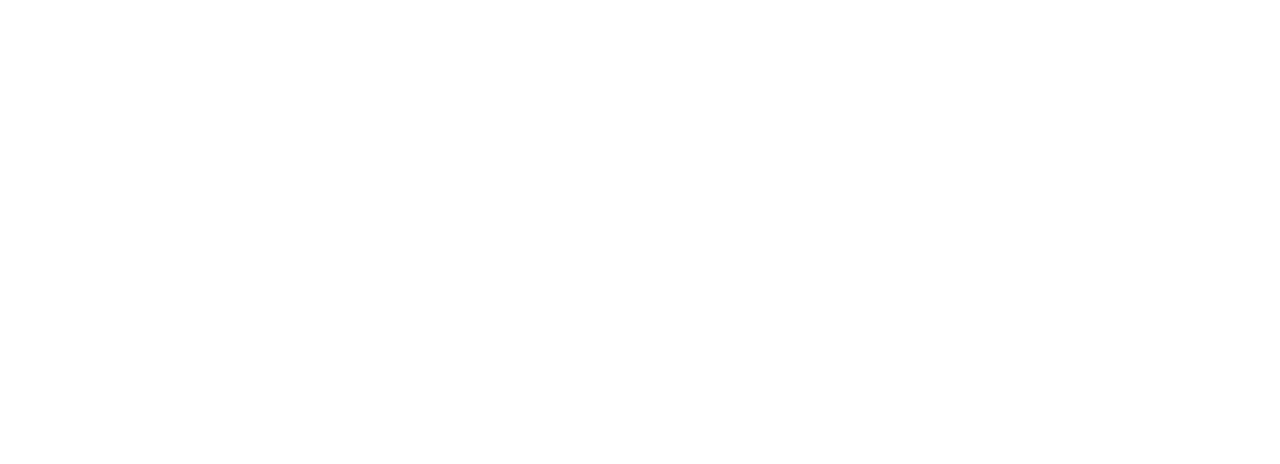
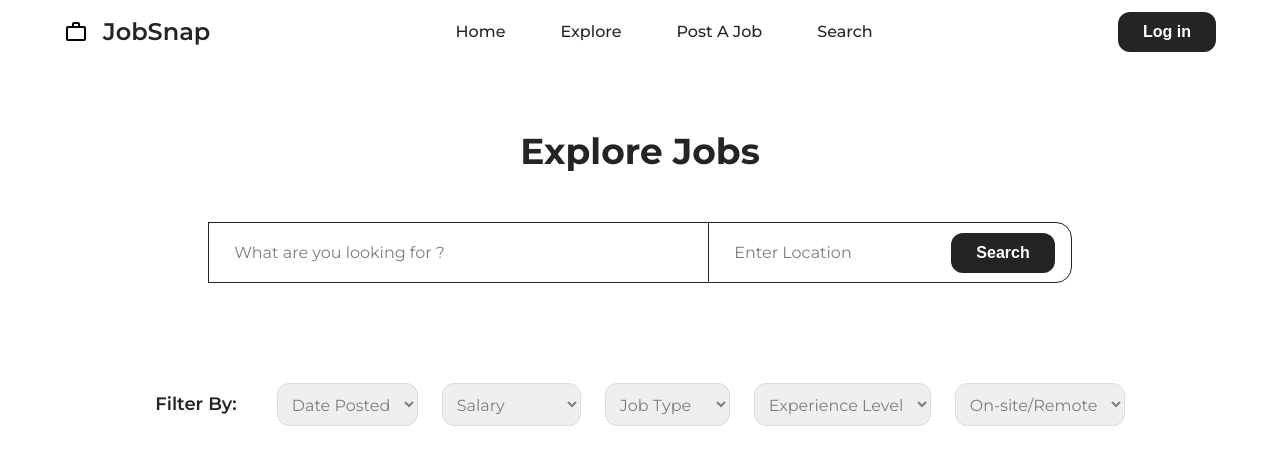
Before and after one commit to Furkan-Ozdemir/jobFinder, a React (Vite) app: page /explore in a window 1280 px wide. Before the commit this address had no page. Shown: the top 464 px of the page. Built offline with nearby package versions, Linux system fonts and the light colour scheme.

Commit message:
Add Explore component with job filtering options; update routing and header links

```diff
--- a/src/AppRoutes.tsx
+++ b/src/AppRoutes.tsx
@@ -1,11 +1,13 @@
 import { BrowserRouter, Routes, Route } from "react-router-dom";
 import App from "./App";
+import Explore from "./components/Explore/Explore";
 
 export default function AppRoutes() {
   return (
     <BrowserRouter>
       <Routes>
         <Route path="/" element={<App />} />
+        <Route path="/explore" element={<Explore />} />
       </Routes>
     </BrowserRouter>
   );
--- /dev/null
+++ b/src/components/Explore/Explore.tsx
@@ -0,0 +1,78 @@
+import Header from "../Header/Header";
+import InlineForm from "../InlineForm/InlineForm";
+import Select from "../Select/Select";
+import "./index.scss";
+
+export default function Explore() {
+  return (
+    <>
+      <Header />
+      <div className="explore">
+        <div className="explore__wrapper">
+          <p className="explore__wrapper__title pageTitle">Explore Jobs</p>
+        </div>
+        <div className="explore__wrapper__container">
+          <div className="explore__wrapper__container__form">
+            <InlineForm />
+          </div>
+          <div className="explore__wrapper__container__filter">
+            <span className="explore__wrapper__container__filter__text">
+              Filter By:
+            </span>
+            <div className="explore__wrapper__container__filter__categories">
+              <Select
+                label="Date Posted"
+                options={[
+                  //dbden gelecek
+                  { value: "oldest", label: "Oldest" },
+                  { value: "newest", label: "Newest" },
+                ]}
+                defaultValue={"Date Posted"}
+              />
+              <Select
+                label="Salary"
+                options={[
+                  //dbden gelecek
+                  { value: "asc", label: "Ascending" },
+                  { value: "desc", label: "Descending" },
+                ]}
+                defaultValue={"Salary"}
+              />
+              <Select
+                label="Job Type"
+                options={[
+                  //dbden gelecek
+                  { value: "full-time", label: "Full-time" },
+                  { value: "part-time", label: "Part-time" },
+                  { value: "internship", label: "Internship" },
+                ]}
+                defaultValue={"Job Type"}
+              />
+
+              <Select
+                label="Experience Level"
+                options={[
+                  //dbden gelecek
+                  { value: "entry", label: "Entry" },
+                  { value: "mid", label: "Mid" },
+                  { value: "senior", label: "Senior" },
+                ]}
+                defaultValue={"Experience Level"}
+              />
+              <Select
+                label="Location"
+                options={[
+                  //dbden gelecek
+                  { value: "remote", label: "Remote" },
+                  { value: "office", label: "Office" },
+                  { value: "hybrid", label: "Hybrid" },
+                ]}
+                defaultValue={"On-site/Remote"}
+              />
+            </div>
+          </div>
+        </div>
+      </div>
+    </>
+  );
+}
--- /dev/null
+++ b/src/components/Explore/index.scss
@@ -0,0 +1,33 @@
+.explore {
+  display: flex;
+  flex-direction: column;
+  gap: 4.8rem;
+
+  &__wrapper {
+    &__container {
+      display: flex;
+      justify-content: center;
+      align-items: center;
+      flex-direction: column;
+      gap: 10rem;
+
+      &__filter {
+        display: flex;
+        align-items: center;
+        gap: 4rem;
+        flex-wrap: wrap;
+        &__text {
+          font-size: 1.8rem;
+          font-weight: 600;
+        }
+
+        &__categories {
+          display: flex;
+          flex-wrap: wrap;
+
+          gap: 2.4rem;
+        }
+      }
+    }
+  }
+}
--- a/src/components/Header/Header.tsx
+++ b/src/components/Header/Header.tsx
@@ -19,7 +19,7 @@ export default function Header() {
             <a href="/">Home</a>
           </li>
           <li>
-            <a href="/">Explore</a>
+            <a href="/explore">Explore</a>
           </li>
           <li>
             <a href="/">Post A Job</a>
--- a/src/components/InlineForm/index.scss
+++ b/src/components/InlineForm/index.scss
@@ -7,7 +7,7 @@
       padding: 2rem 2.5rem;
       font-size: 1.6rem;
       color: var(--gray);
-      font-family: "Montserrat", sans-serif;
+      font-family: inherit;
 
       &::placeholder {
         color: var(--gray);
--- a/src/components/Section/Section.tsx
+++ b/src/components/Section/Section.tsx
@@ -8,7 +8,7 @@ export default function Section({
   arcBackground?: boolean;
 }) {
   return (
-    <section className={`section ${arcBackground && "arcBackground"}`}>
+    <section className={`section ${arcBackground ? "arcBackground" : ""}`}>
       {arcBackground && (
         <div className="image-arc">
           <div className="image__container-1">
--- /dev/null
+++ b/src/components/Select/Select.tsx
@@ -0,0 +1,25 @@
+import "./index.scss";
+
+type SelectProps = {
+  label: string;
+  options: { value: string; label: string }[];
+  defaultValue: string;
+};
+
+export default function Select(props: SelectProps) {
+  const { label, options, defaultValue } = props;
+  return (
+    <div className="select">
+      <select className="select__select" name={label}>
+        <option value="" selected>
+          {defaultValue}
+        </option>
+        {options.map((option) => (
+          <option key={option.value} value={option.value}>
+            {option.label}
+          </option>
+        ))}
+      </select>
+    </div>
+  );
+}
--- /dev/null
+++ b/src/components/Select/index.scss
@@ -0,0 +1,13 @@
+.select {
+  &__select {
+    padding: 1rem;
+    border: 0.1rem solid #dbdbdb;
+    border-radius: 1.2rem;
+    font-size: 1.6rem;
+    outline: none;
+    line-height: 2rem;
+    color: var(--gray);
+    font-family: inherit;
+    cursor: pointer;
+  }
+}
```
